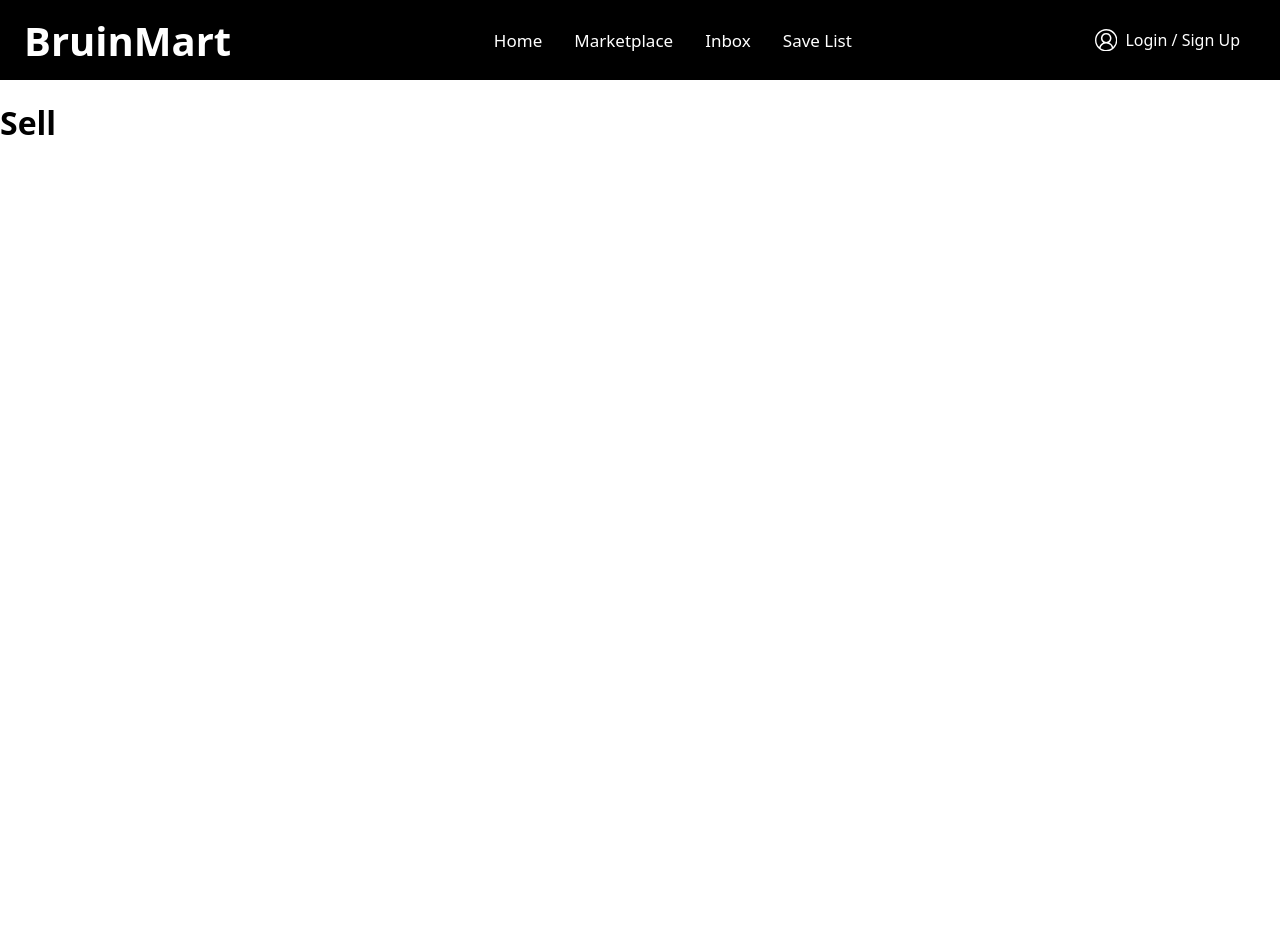
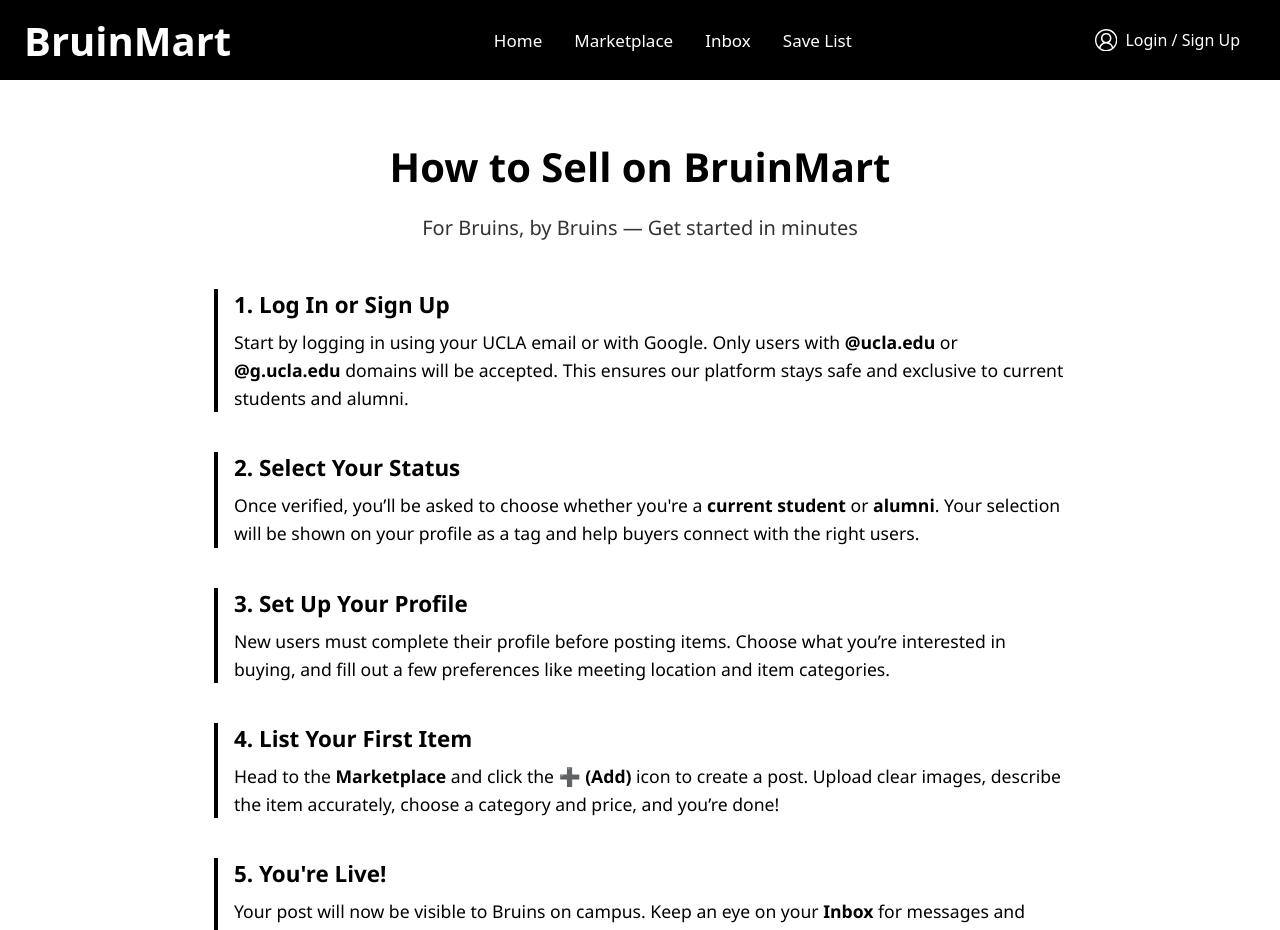
Before and after one commit to ythou00/BruinMart_Official, a React (Vite) app: page /sell-guide in a window 1280 px wide. Shown: the top 930 px of the page. Before the commit the page ends 800 px from the top, so only its background shows below. Built offline with nearby package versions, Linux system fonts and the light colour scheme; a web font is replaced by a local one.

Commit message:
rough draft for sell-guide page

```diff
--- a/src/component/sellGuide.css
+++ b/src/component/sellGuide.css
@@ -0,0 +1,55 @@
+.sell-guide-container {
+  background-color: white;
+  color: black;
+  max-width: 900px;
+  margin: 0 auto;
+  padding: 2rem 1.5rem;
+  font-family: 'Segoe UI', sans-serif;
+}
+
+.sell-guide-title {
+  font-size: 2.5rem;
+  font-weight: bold;
+  text-align: center;
+  margin-bottom: 0.5rem;
+}
+
+.sell-guide-subtitle {
+  font-size: 1.25rem;
+  text-align: center;
+  margin-bottom: 3rem;
+  color: #333;
+}
+
+.sell-guide-step {
+  margin-bottom: 2.5rem;
+  border-left: 4px solid #000000;
+  padding-left: 1rem;
+}
+
+.sell-guide-step h2 {
+  font-size: 1.4rem;
+  font-weight: bold;
+  margin-bottom: 0.5rem;
+}
+
+.sell-guide-step p {
+  font-size: 1.1rem;
+  line-height: 1.6;
+  margin: 0;
+}
+
+/* Responsive tweaks */
+@media (max-width: 600px) {
+  .sell-guide-title {
+    font-size: 2rem;
+  }
+
+  .sell-guide-step h2 {
+    font-size: 1.25rem;
+  }
+
+  .sell-guide-step p {
+    font-size: 1rem;
+  }
+}
--- a/src/component/sellGuide.jsx
+++ b/src/component/sellGuide.jsx
@@ -1,8 +1,62 @@
 import React from 'react';
-import './sellGuide.css'
+import './sellGuide.css';
+import Footer from './footer';
 
 export default function SellGuide() {
-    return (
-      <h1>Sell</h1>
-    );
-  }
+  return (
+    <>
+      <div className="sell-guide-container">
+        <h1 className="sell-guide-title">How to Sell on BruinMart</h1>
+        <p className="sell-guide-subtitle">For Bruins, by Bruins — Get started in minutes</p>
+
+        <div className="sell-guide-step">
+          <h2>1. Log In or Sign Up</h2>
+          <p>
+            Start by logging in using your UCLA email or with Google. Only users with <strong>@ucla.edu</strong> or <strong>@g.ucla.edu</strong> domains will be accepted.
+            This ensures our platform stays safe and exclusive to current students and alumni.
+          </p>
+        </div>
+
+        <div className="sell-guide-step">
+          <h2>2. Select Your Status</h2>
+          <p>
+            Once verified, you’ll be asked to choose whether you're a <strong>current student</strong> or <strong>alumni</strong>.
+            Your selection will be shown on your profile as a tag and help buyers connect with the right users.
+          </p>
+        </div>
+
+        <div className="sell-guide-step">
+          <h2>3. Set Up Your Profile</h2>
+          <p>
+            New users must complete their profile before posting items. Choose what you’re interested in buying,
+            and fill out a few preferences like meeting location and item categories.
+          </p>
+        </div>
+
+        <div className="sell-guide-step">
+          <h2>4. List Your First Item</h2>
+          <p>
+            Head to the <strong>Marketplace</strong> and click the <strong>➕ (Add)</strong> icon to create a post.
+            Upload clear images, describe the item accurately, choose a category and price, and you’re done!
+          </p>
+        </div>
+
+        <div className="sell-guide-step">
+          <h2>5. You're Live!</h2>
+          <p>
+            Your post will now be visible to Bruins on campus. Keep an eye on your <strong>Inbox</strong> for messages and coordinate safe meetups.
+          </p>
+        </div>
+
+        <div className="sell-guide-step">
+          <h2>Need Help?</h2>
+          <p>
+            Reach out to us through our contact form or check the FAQ section (coming soon).
+          </p>
+        </div>
+      </div>
+
+      <Footer />
+    </>
+  );
+}
```
